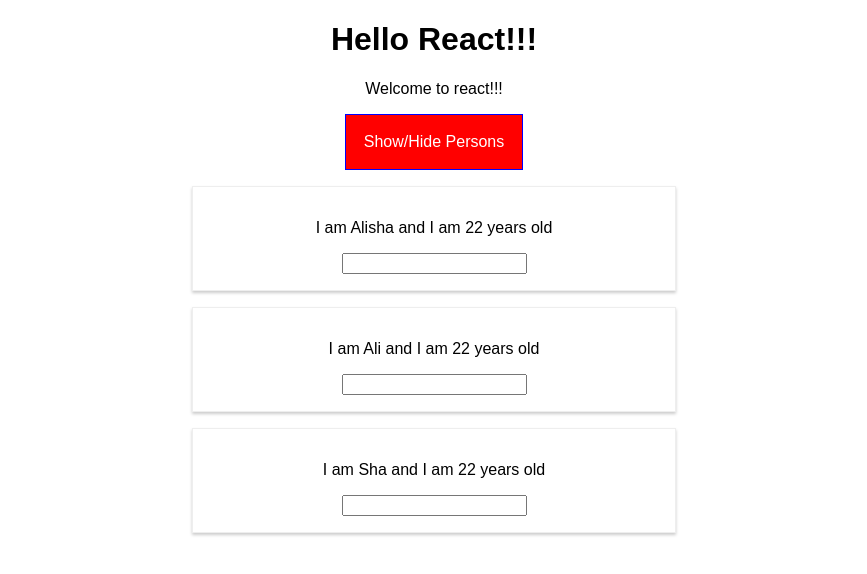
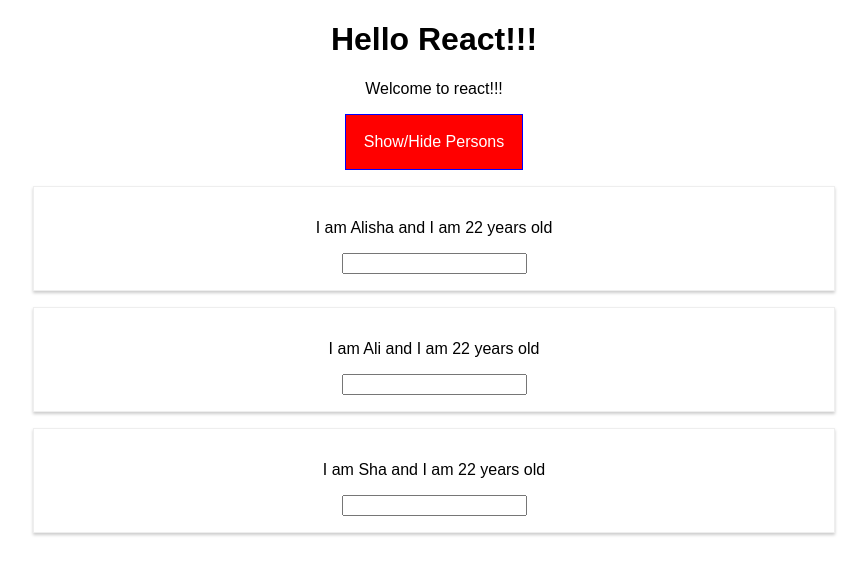
Before and after one commit to alishavirani/react-basic-app, a React (Create React App) app: page / in a window 1280 px wide. Both pictures are taken after a click on the button "Show/Hide Persons". Shown: the top 574 px of the page, without its empty margins (206-1073 px from the left). Built offline with nearby package versions, Linux system fonts and the light colour scheme.

Commit message:
Removed radium

```diff
--- a/src/App.js
+++ b/src/App.js
@@ -1,5 +1,4 @@
 import React, { Component } from 'react';
-import Radium, { StyleRoot } from 'radium';
 import './App.css';
 import Person from './Person/person'
 
@@ -51,11 +50,7 @@
       font: 'inherit',
       border: '1px solid blue',
       padding: '18px',
-      cursor: 'pointer',
-      ':hover': {
-        backgroundColor: 'lightgreen',
-        color: 'black'
-      }
+      cursor: 'pointer'
     };
 
     let persons = null;
@@ -76,10 +71,6 @@
         </div>
       )
       style.backgroundColor = 'red';
-      style[':hover'] = {
-        backgroundColor: 'salmon',
-        color: 'black'
-      }
     }
 
     const classes = [];
@@ -92,7 +83,6 @@
 
 
     return (
-      <StyleRoot>
       <div className="App">
         <h1>Hello React!!!</h1>
         <p className={classes.join(' ')}>Welcome to react!!!</p>
@@ -102,9 +92,8 @@
         </button>
         {persons}
       </div>
-      </StyleRoot>
     );
   }
 }
 
-export default Radium(App);
+export default App;
--- a/src/Person/person.js
+++ b/src/Person/person.js
@@ -1,15 +1,9 @@
 import React from 'react'
-import Radium from 'radium'
 import './Person.css'
 
 const person = (props) => {
-    const style = {
-        '@media (min-width: 500px)': {
-            width: '450px'
-        }
-    }
     return (
-        <div className="Person" style={style }>
+        <div className="Person">
             <p onClick={props.click}>I am {props.name} and I am {props.age} years old</p>
             <p>{props.children}</p>
             <input type="text" onChange={props.changed}></input>
@@ -17,4 +11,4 @@
     );
 }
 
-export default Radium(person);
+export default person;
```
Lines whose indentation alone changed are shown as unchanged.
